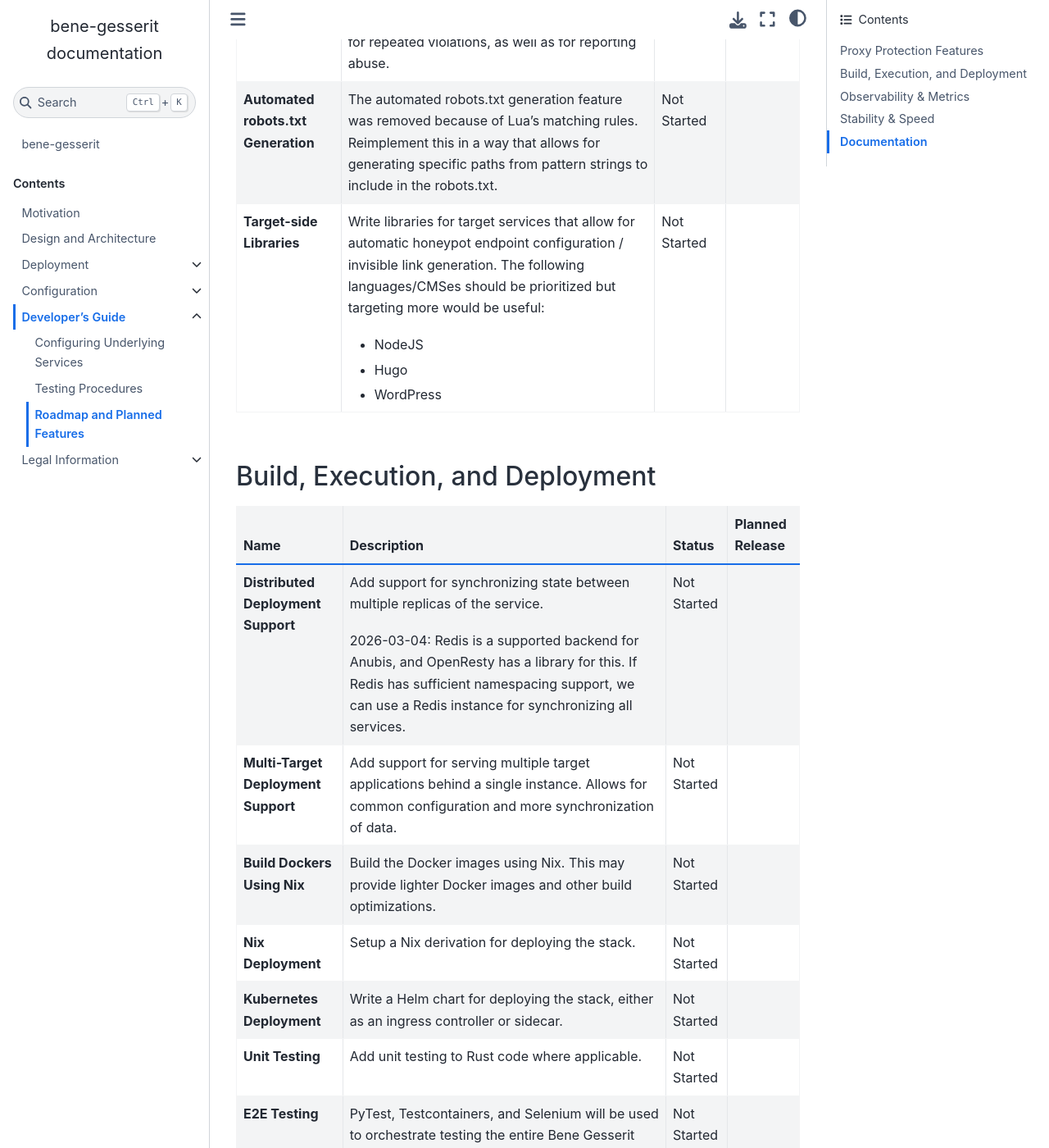
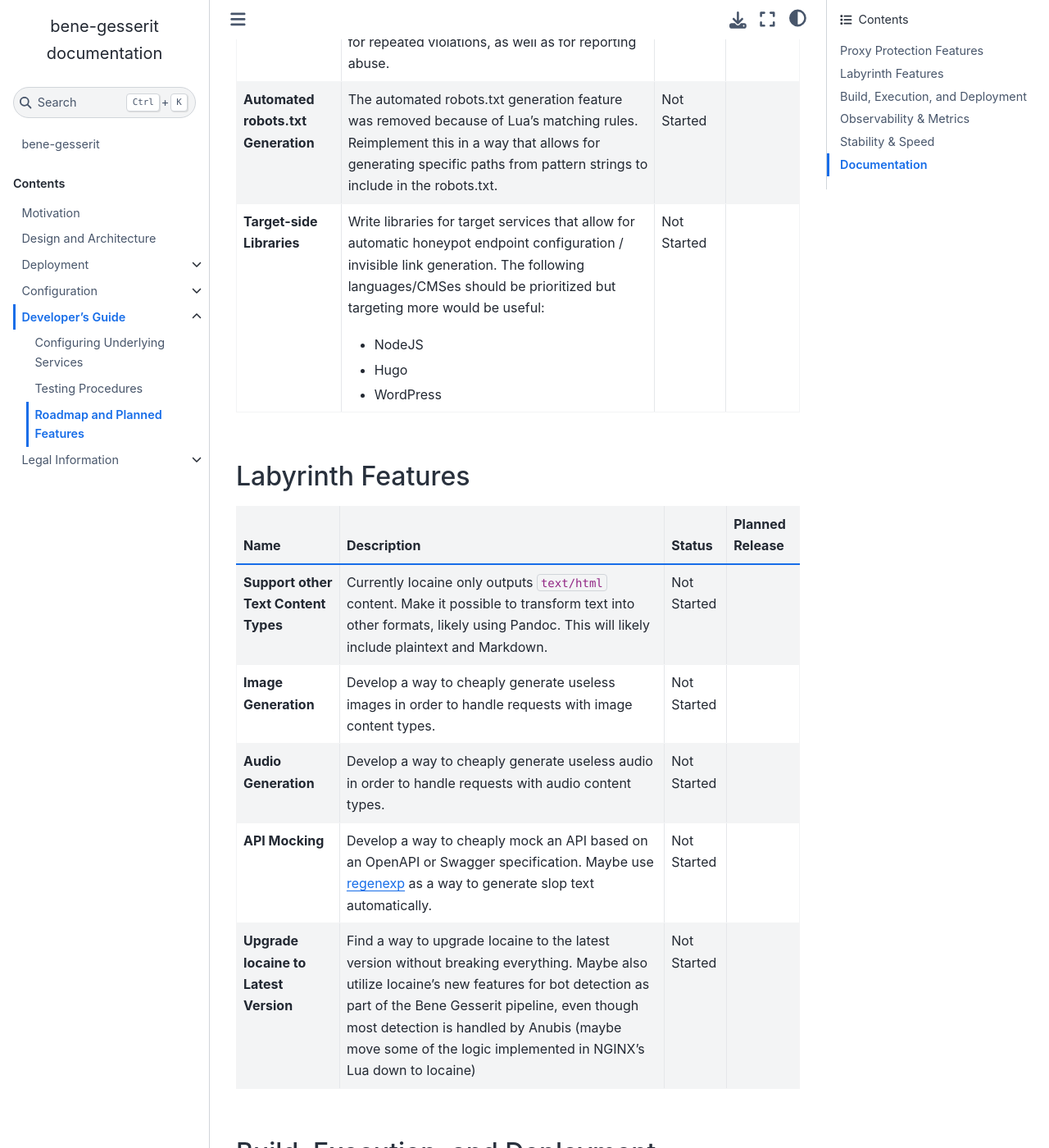
Before and after one commit to cptlobster/bene-gesserit, a Sphinx documentation site: the page built from docs/source/development/roadmap.rst, in a window 1280 px wide and 1400 px high, scrolled down 671 px. Shown: the whole window at 82% size. Built offline with Sphinx 7.4.7 and the Sphinx Book theme 1.1.4, drawn with Linux system fonts in a browser that asks for light colours.

Commit message:
Update roadmap

```diff
--- a/docs/source/development/roadmap.rst
+++ b/docs/source/development/roadmap.rst
@@ -40,6 +40,41 @@ Proxy Protection Features
         - NodeJS
         - Hugo
         - WordPress
+      - Not Started
+      -
+
+Labyrinth Features
+------------------
+.. list-table::
+    :header-rows: 1
+    :stub-columns: 1
+
+    * - Name
+      - Description
+      - Status
+      - Planned Release
+    * - Support other Text Content Types
+      - Currently Iocaine only outputs ``text/html`` content. Make it possible to transform text into other formats,
+        likely using Pandoc. This will likely include plaintext and Markdown.
+      - Not Started
+      -
+    * - Image Generation
+      - Develop a way to cheaply generate useless images in order to handle requests with image content types.
+      - Not Started
+      -
+    * - Audio Generation
+      - Develop a way to cheaply generate useless audio in order to handle requests with audio content types.
+      - Not Started
+      -
+    * - API Mocking
+      - Develop a way to cheaply mock an API based on an OpenAPI or Swagger specification. Maybe use
+        `regenexp <https://forge.cptlobster.dev/cptlobster/regenexp>`_ as a way to generate slop text automatically.
+      - Not Started
+      -
+    * - Upgrade Iocaine to Latest Version
+      - Find a way to upgrade Iocaine to the latest version without breaking everything. Maybe also utilize Iocaine's
+        new features for bot detection as part of the Bene Gesserit pipeline, even though most detection is handled by
+        Anubis (maybe move some of the logic implemented in NGINX's Lua down to Iocaine)
       - Not Started
       -
 
```
Also changed, not shown: other parts of docs/source/development/roadmap.rst (+1 -1 lines).
